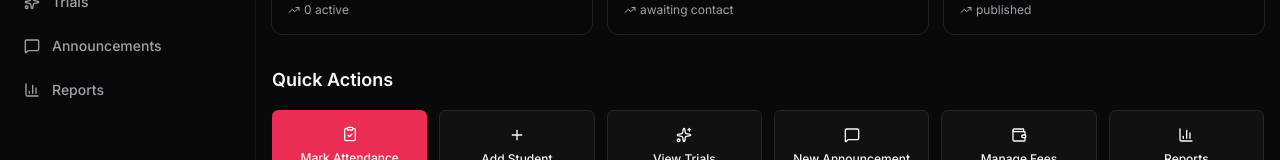
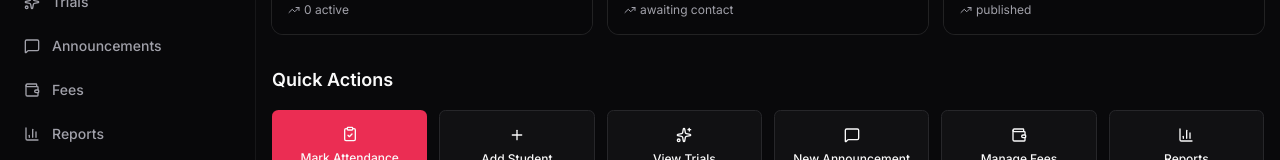
Before and after one commit to umar-khatri/taekwondo, a Next.js app: page /dashboard in a window 1280 px wide. Shown: the part 230-390 px from the top of the page. Built offline with nearby package versions, Linux system fonts and the light colour scheme; no server answers; the database is empty.

Commit message:
feat: add fees section to dashboard navigation menus

```diff
--- a/src/components/dashboard/bottom-nav.tsx
+++ b/src/components/dashboard/bottom-nav.tsx
@@ -8,6 +8,7 @@ import {
   ClipboardCheck,
   MessageSquare,
   Sparkles,
+  Wallet,
 } from "lucide-react";
 import { cn } from "@/lib/utils";
 
@@ -16,7 +17,7 @@ const navItems = [
   { href: "/dashboard/students", icon: Users, label: "Students" },
   { href: "/dashboard/attendance", icon: ClipboardCheck, label: "Attend" },
   { href: "/dashboard/trials", icon: Sparkles, label: "Trials" },
-  { href: "/dashboard/announcements", icon: MessageSquare, label: "News" },
+  { href: "/dashboard/fees", icon: Wallet, label: "Fees" },
 ];
 
 export function BottomNav() {
--- a/src/components/dashboard/sidebar.tsx
+++ b/src/components/dashboard/sidebar.tsx
@@ -12,6 +12,7 @@ import {
   BarChart3,
   Shield,
   ArrowLeft,
+  Wallet,
 } from "lucide-react";
 import { cn } from "@/lib/utils";
 import { ThemeToggle } from "@/components/theme-toggle";
@@ -23,6 +24,7 @@ const sidebarItems = [
   { href: "/dashboard/attendance", icon: ClipboardCheck, label: "Attendance" },
   { href: "/dashboard/trials", icon: Sparkles, label: "Trials" },
   { href: "/dashboard/announcements", icon: MessageSquare, label: "Announcements" },
+  { href: "/dashboard/fees", icon: Wallet, label: "Fees" },
   { href: "/dashboard/reports", icon: BarChart3, label: "Reports" },
 ];
 
```
